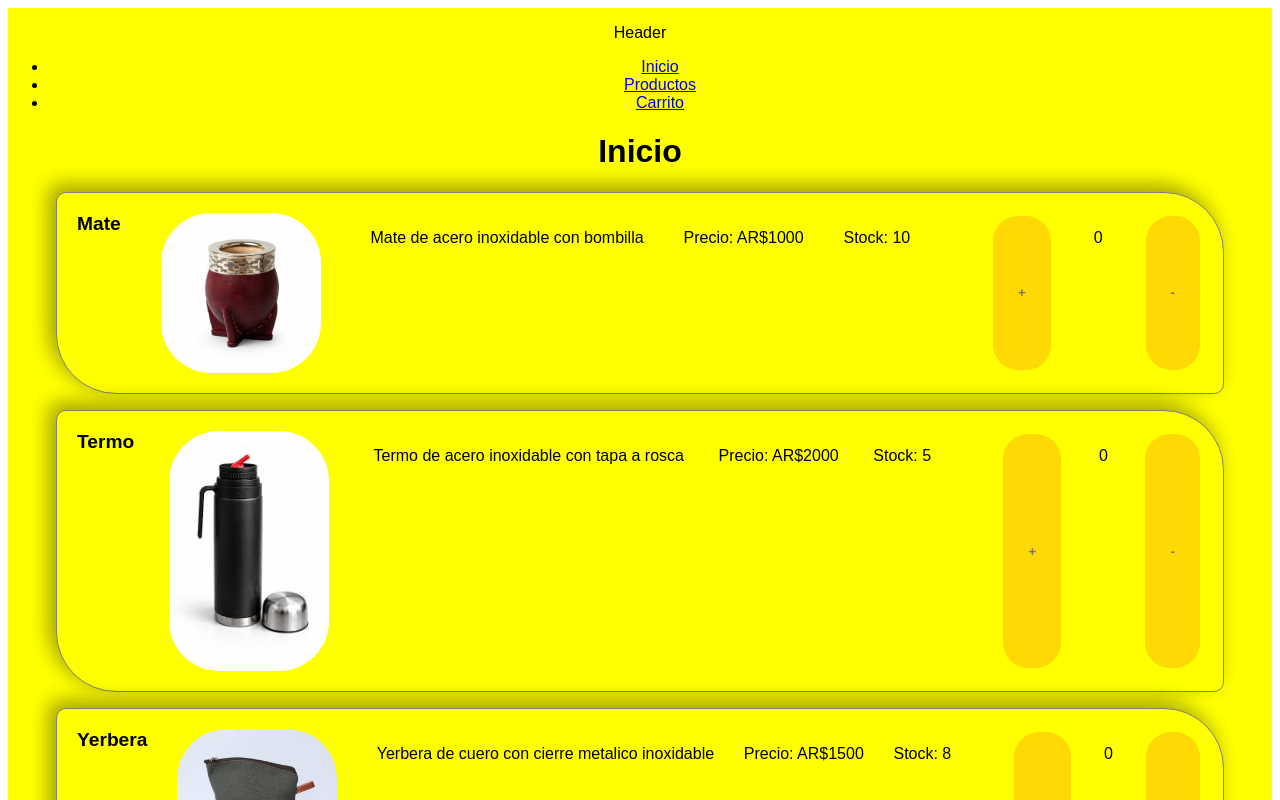
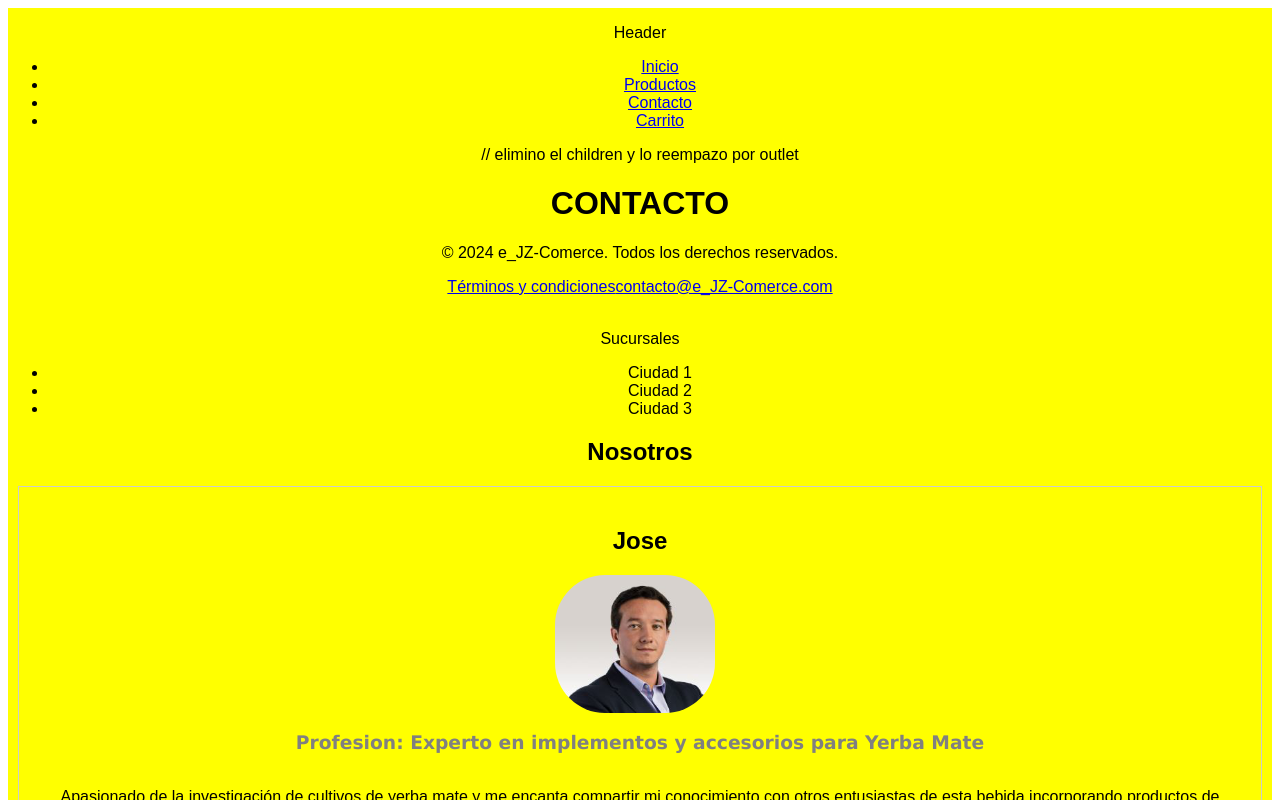
Before and after one commit to juanjmolina76/e_JZ-Comerce, a React (Vite) app in the folder e_JZ-Comerce/: page /contacto in a window 1280 px wide. Shown: the top 800 px of the page. Built offline with nearby package versions, Linux system fonts and the light colour scheme.

Commit message:
Rutas React Router

```diff
--- a/e_JZ-Comerce/package.json
+++ b/e_JZ-Comerce/package.json
@@ -11,7 +11,8 @@
   },
   "dependencies": {
     "react": "^19.2.8",
-    "react-dom": "^19.2.8"
+    "react-dom": "^19.2.8",
+    "react-router-dom": "^7.18.4"
   },
   "devDependencies": {
     "@eslint/js": "^10.0.1",
--- a/e_JZ-Comerce/src/App.jsx
+++ b/e_JZ-Comerce/src/App.jsx
@@ -1,21 +1,24 @@
-
 import './App.css';
 import Inicio from './Components/Inicio.jsx';
 import Layout from './Components/Layouts/Layout.jsx';
 import ItemListContainer from './Components/Products/ItemListContainer.jsx';
+import { Routes, Route } from "react-router-dom";
 
-function App() {
+
+const App = () => {
   return (
     <>
-    <Layout>
-      {     }
+    <Routes>
+      <Route element= {<Layout/>}>
+        <Route path="/" element={<h1>Mate Libre</h1>}/>
+        <Route path="/contacto" element={<h1>CONTACTO</h1>}/>
+        <Route path="/inicio" element={<Inicio/>}/>
 
-
-      <Inicio/>
-      <ItemListContainer/>
-      </Layout>
-      </>
+        <Route path="/productos" element= {<ItemListContainer/>}/>
+      </Route>
+    </Routes>
+    </>
   );
-}
+};
 
 export default App
--- a/e_JZ-Comerce/src/Components/Items.module.css
+++ b/e_JZ-Comerce/src/Components/Items.module.css
@@ -3,8 +3,10 @@ display: flex;
 margin: auto 3em;
 margin-bottom: 1em;
 margin-top: 1em;
+
 flex-direction: row;
 flex-wrap: wrap;
+align-content: center;
 justify-content: space-between;
 padding: 20px;
 background-color: rgb(134, 101, 101);
@@ -41,10 +43,11 @@ button {
   justify-content: center;/**/
   align-items: center;/**/
   margin: 3px;
+  max-height: 50px;
   background-color: #ffd903;
   border: none;
   border-radius: 25px;
-  padding: 10px 25px;
+  padding: 20px 25px;
   font-weight: bold;
   color: rgb(126, 113, 113);
   /*width: 100%;*/
--- a/e_JZ-Comerce/src/Components/Layouts/Footer.jsx
+++ b/e_JZ-Comerce/src/Components/Layouts/Footer.jsx
@@ -1,3 +1,4 @@
+import { Link } from "react-router-dom";
 import NotrosListContainer from "../Nosotros/NosotrosListContainer";
 
 const Footer = () => {
@@ -5,8 +6,8 @@ const Footer = () => {
     <div>
 
         <p>© 2024 e_JZ-Comerce. Todos los derechos reservados.</p>
-        <a href="https://www.ejemplo.com/terminos" target="_blank" rel="noopener noreferrer">Términos y condiciones</a>
-        <a href="https://www.ejemplo.com/contacto" target="_blank" rel="noopener noreferrer">contacto@e_JZ-Comerce.com</a>
+        <Link to="/terminos" target="_blank" rel="noopener noreferrer">Términos y condiciones</Link>
+        <Link to="/contactos" target="_blank" rel="noopener noreferrer">contacto@e_JZ-Comerce.com</Link>
         <br />
         <br />
         <p>Sucursales</p>
--- a/e_JZ-Comerce/src/Components/Layouts/Layout.jsx
+++ b/e_JZ-Comerce/src/Components/Layouts/Layout.jsx
@@ -1,12 +1,17 @@
 import Header from "./Header";
 import Footer from "./Footer";
+import { Outlet } from "react-router-dom";
 
-const Layout = ({ children }) => {
+const Layout = () => {
   return (
     <div >
         <Header/>
         <main>
-            {children}
+
+          // elimino el  children y lo reempazo por outlet
+
+          <Outlet/>
+
         </main>
         <Footer/>
     </div>
--- a/e_JZ-Comerce/src/Components/Layouts/Link.jsx
+++ /dev/null
@@ -1,13 +0,0 @@
-const Link = () => {
-    return (
-        <div>
-            <ul>
-                <li><a href="/">Inicio</a></li>
-                <li><a href="/productos">Productos</a></li>
-                <li><a href="/Carrito">Carrito</a></li>
-            </ul>
-        </div>
-    )
-}
-
-export default Link;
--- /dev/null
+++ b/e_JZ-Comerce/src/Components/Layouts/Links.jsx
@@ -0,0 +1,19 @@
+import { Link } from "react-router-dom";
+
+
+const Links = () => {
+    return (
+        <div>
+            <ul>
+                <li><Link to="/">Inicio</Link></li>
+                <li><Link to="/productos">Productos</Link></li>
+                <li><Link to= "/contacto">Contacto</Link></li>
+                <li><Link to="/Carrito">Carrito</Link></li>
+
+
+            </ul>
+        </div>
+    )
+}
+
+export default Links;
--- a/e_JZ-Comerce/src/Components/Layouts/Nav.jsx
+++ b/e_JZ-Comerce/src/Components/Layouts/Nav.jsx
@@ -1,10 +1,10 @@
-import Link from './Link';
+import Links from './Links';
 
 const Nav = () => {
     return (
         <div>
             <nav>
-                <Link />
+                <Links />
             </nav>
         </div>
     );
--- a/e_JZ-Comerce/src/Components/Nosotros/Nosotros.module.css
+++ b/e_JZ-Comerce/src/Components/Nosotros/Nosotros.module.css
@@ -11,6 +11,11 @@
     margin: 10px;
 }
 
+h3 {
+    font-family: Verdana, Geneva, Tahoma, sans-serif;
+    color: grey;
+}
+
 img {
     width: 10rem;
     align-self: center;
--- a/e_JZ-Comerce/src/Components/Products/FormProducto.jsx
+++ b/e_JZ-Comerce/src/Components/Products/FormProducto.jsx
@@ -1,3 +1,5 @@
+// EN PROCESO
+
 const FromProducto = () => {
     return (
         <div>
--- a/e_JZ-Comerce/src/Components/Products/FormProductoContainer.jsx
+++ b/e_JZ-Comerce/src/Components/Products/FormProductoContainer.jsx
@@ -1,4 +1,4 @@
-
+//EN PROCESO
 
 
 const FormProductoContainer = () => {
--- a/e_JZ-Comerce/src/main.jsx
+++ b/e_JZ-Comerce/src/main.jsx
@@ -1,10 +1,14 @@
 import React from 'react';
 import ReactDOM from 'react-dom/client';
 import App from './App.jsx';
+import { BrowserRouter } from 'react-router-dom';
+
 
 
 ReactDOM.createRoot(document.getElementById('root')).render(
   <React.StrictMode>
-    <App />
+    <BrowserRouter>
+      <App />
+    </BrowserRouter>
   </React.StrictMode>,
 )
```
Also changed, not shown: 2 other files (tests, documents, lock files or other folders).
